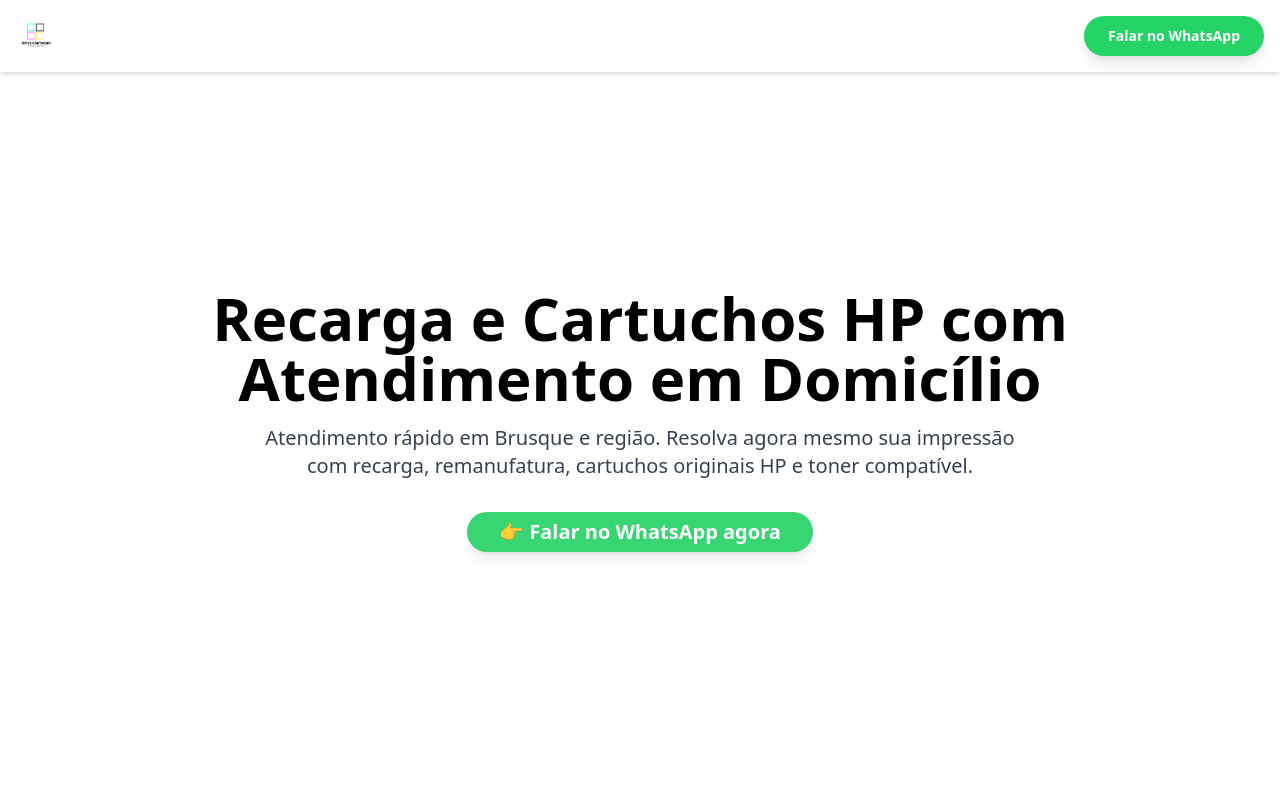
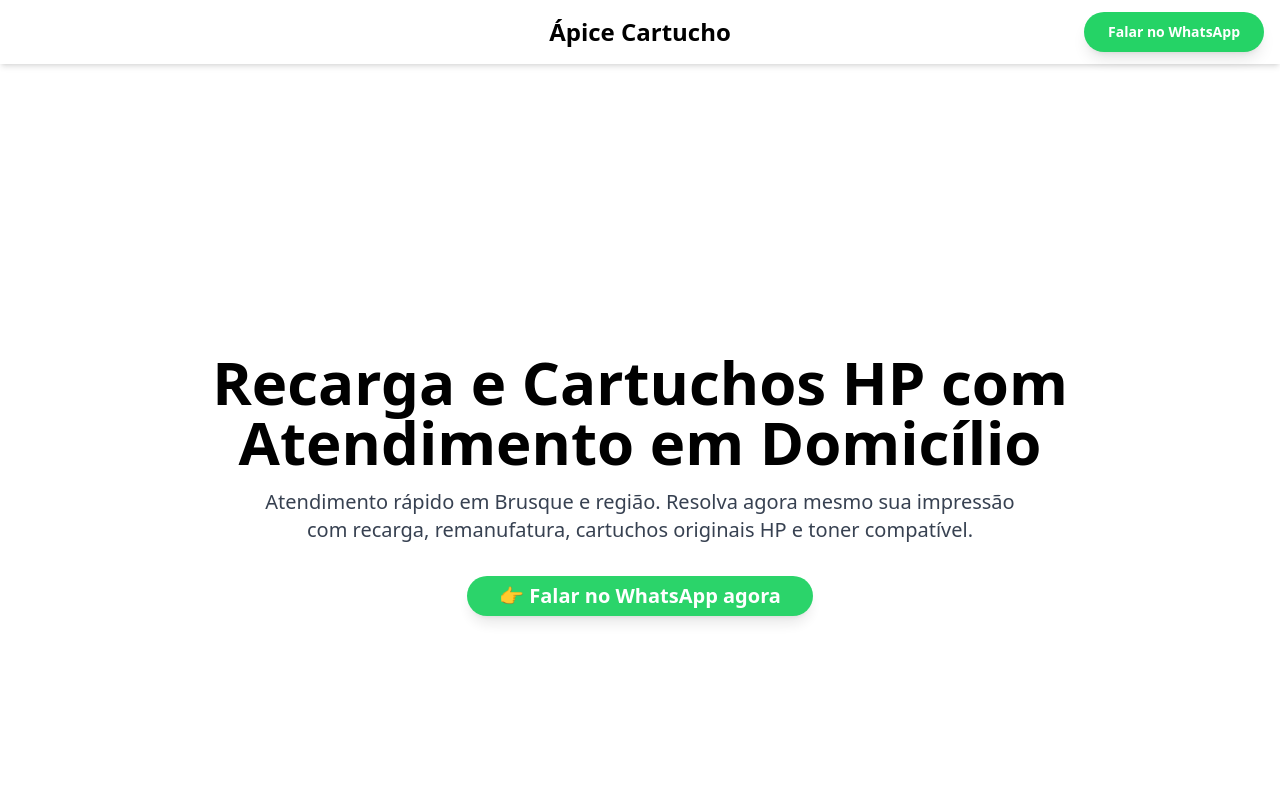
Before and after one commit to fgroh/apice-cartucho, a React (Vite) app: page / in a window 1280 px wide. Shown: the top 800 px of the page. Built offline with nearby package versions, Linux system fonts and the light colour scheme.

Commit message:
[dyad] Centralizando o nome da empresa no cabeçalho - wrote 1 file(s)

```diff
--- a/src/pages/LandingPage.tsx
+++ b/src/pages/LandingPage.tsx
@@ -5,17 +5,15 @@ import { Button } from "@/components/ui/button";
 import { Home, CheckCircle, DollarSign, MessageCircle } from "lucide-react";
 
 const whatsappLink = "https://wa.me/5547997255699?text=Ol%C3%A1%2C%20vim%20pelo%20site%20da%20%C3%81pice%20Cartucho.%20Quero%20mais%20informa%C3%A7%C3%B5es%20sobre%20seus%20servi%C3%A7os.%20Pode%20me%20ajudar%3F";
-const logoUrl = "/apice-cartucho-logo.png";
+const logoUrl = "/apice-cartucho-logo.png"; // Mantido caso precise ser usado em outro lugar, mas não no header.
 
 const LandingPage = () => {
   return (
     <div className="font-sans antialiased text-gray-800">
       {/* Header Fixo */}
-      <header className="fixed top-0 left-0 right-0 z-50 bg-white shadow-md p-4 flex justify-between items-center">
-        <div className="flex items-center">
-          <img src={logoUrl} alt="Ápice Cartucho Logo" className="h-10 mr-3" />
-        </div>
-        <a href={whatsappLink} target="_blank" rel="noopener noreferrer">
+      <header className="fixed top-0 left-0 right-0 z-50 bg-white shadow-md p-4 flex items-center justify-center relative">
+        <h2 className="text-2xl font-bold text-black">Ápice Cartucho</h2>
+        <a href={whatsappLink} target="_blank" rel="noopener noreferrer" className="absolute right-4">
           <Button className="bg-[#25D366] hover:bg-[#1DA851] text-white rounded-full px-6 py-3 font-bold shadow-lg">
             Falar no WhatsApp
           </Button>
```
